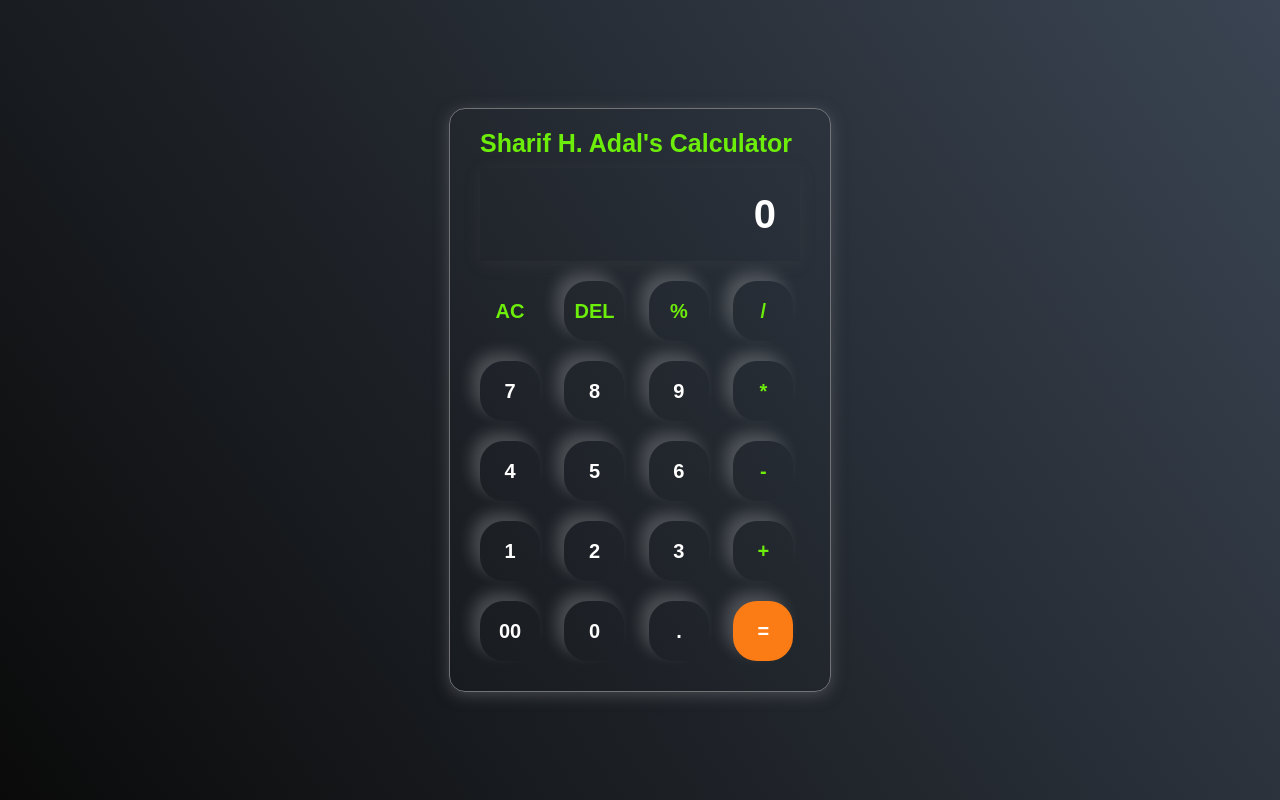
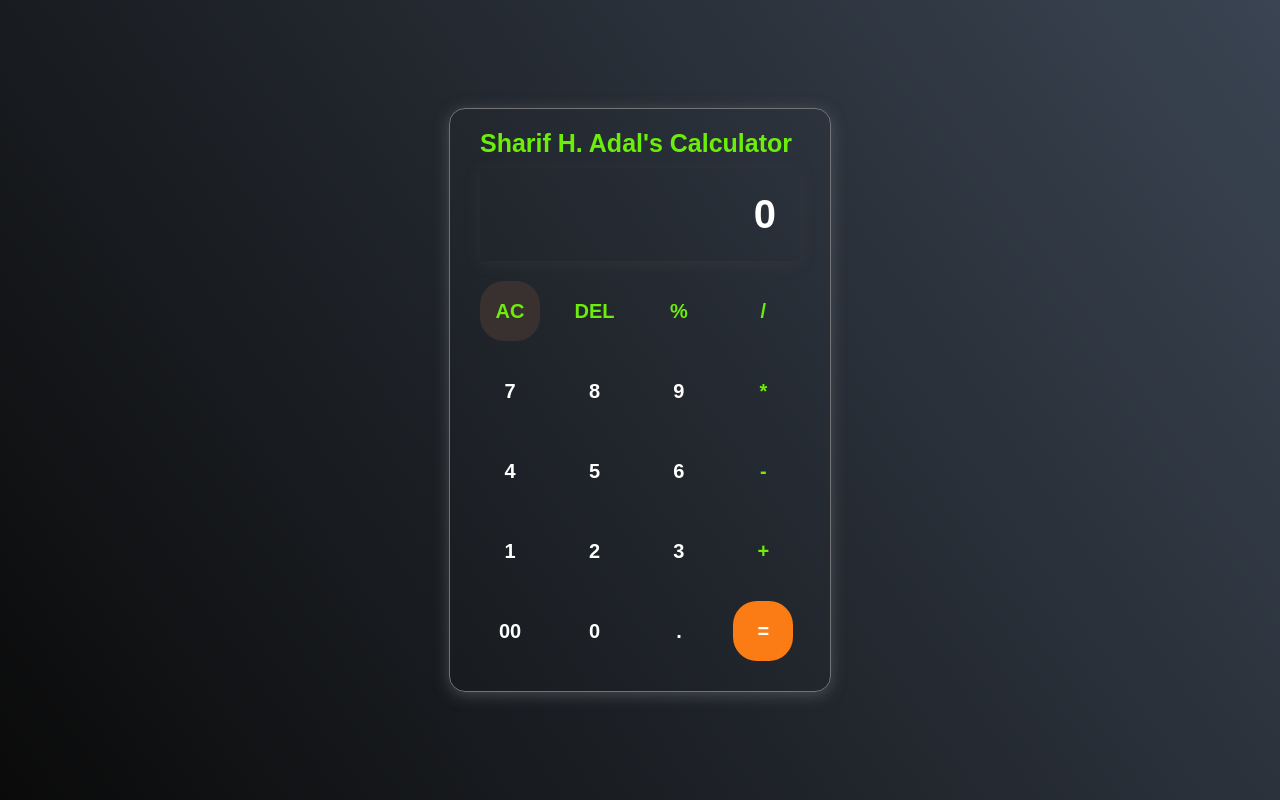
Before and after one commit to AdalOnShow/calculator-javascript-project, a plain HTML site: page index.html in a window 1280 px wide. In both pictures the pointer is over the button "AC". Drawn offline with Linux system fonts and the light colour scheme.

```diff
--- a/style.css
+++ b/style.css
@@ -62,11 +62,10 @@ button{
     border-radius: 40%;
     background: transparent;
     color: var(--whiteColor);
-    box-shadow: -8px -8px 15px var(--boxShadowColor3);
     cursor: pointer;
 }
 button:hover{
-    box-shadow: none;
+    background: rgb(57, 48, 48);
 
 }
 .equal-btn{
```
